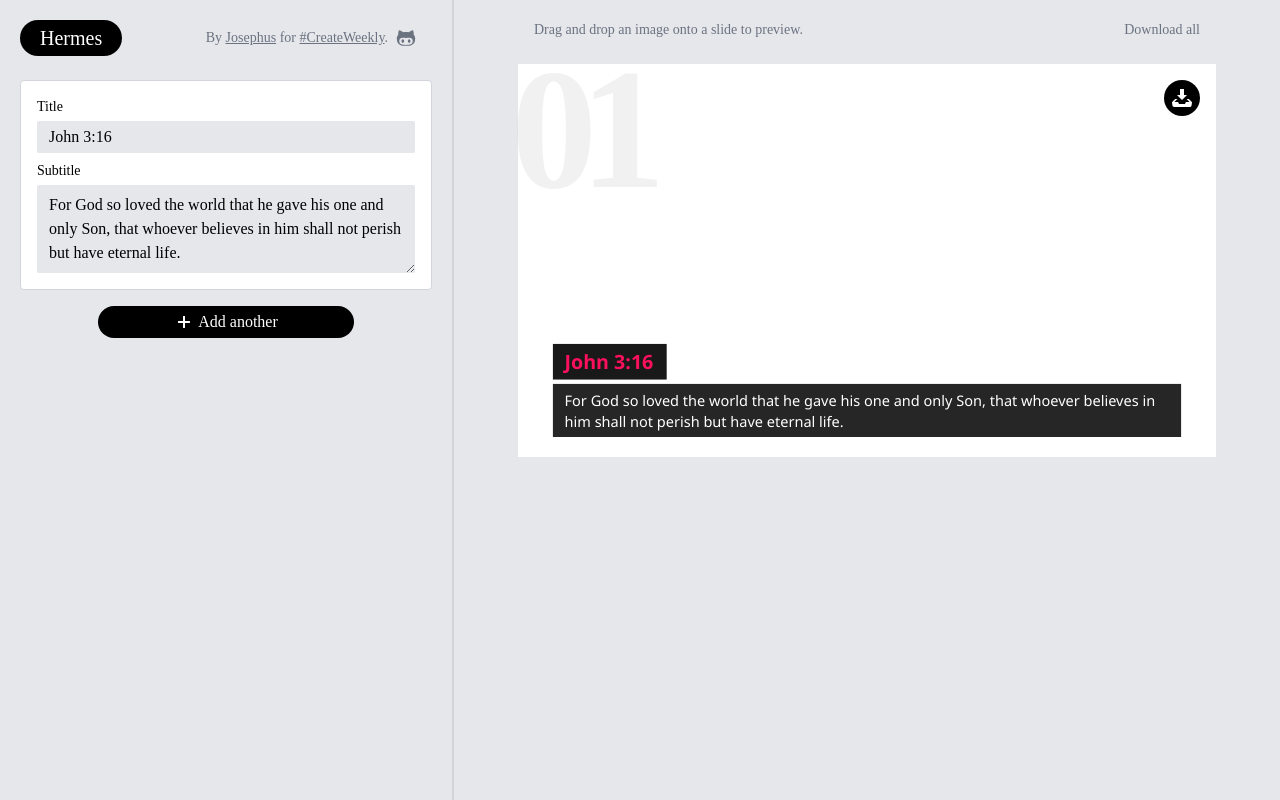
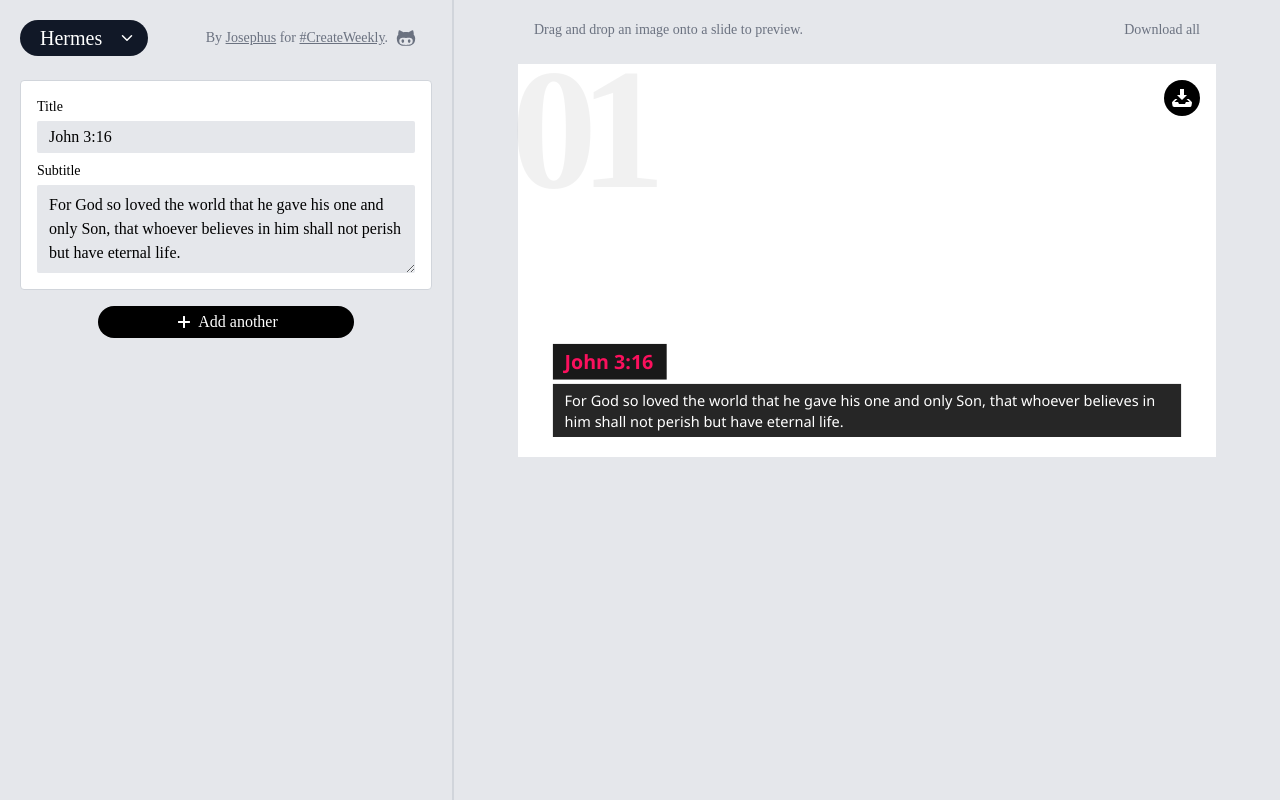
Before and after one commit to JosephusPaye/hermes, a Vue app: page / in a window 1280 px wide. Built offline with nearby package versions, Linux system fonts and the light colour scheme; a web font is replaced by a local one.

Commit message:
Add ability to import and export lower thirds

```diff
--- a/src/App.vue
+++ b/src/App.vue
@@ -4,7 +4,11 @@
       class="w-1/3 flex flex-col bg-gray-200 border-r-2 border-gray-300 relative"
       style="min-width: 454px; max-width: 580px"
     >
-      <Header class="absolute z-20 top-0" />
+      <Header
+        class="absolute z-20 top-0"
+        @import="onImport"
+        @export="onExport"
+      />
       <Editor
         :lowerThirds="lowerThirds"
         @add="addLowerThird"
@@ -12,13 +16,18 @@
       />
     </div>
     <div class="w-2/3 flex-grow bg-gray-200 flex flex-col">
-      <Preview :lowerThirds="lowerThirds" :backgroundImage="backgroundImage" />
+      <Preview
+        :lowerThirds="lowerThirds"
+        :backgroundImage="backgroundImage"
+        ref="preview"
+      />
     </div>
   </div>
 </template>
 
 <script>
 import debounce from 'lodash.debounce';
+import { saveAs } from 'file-saver';
 
 import Header from './components/Header.vue';
 import Editor from './components/Editor.vue';
@@ -122,6 +131,20 @@ export default {
         this.backgroundImage = URL.createObjectURL(file);
       }
     },
+
+    onImport(data) {
+      if (confirm('Replace the current lower thirds with the imported data?')) {
+        this.lowerThirds = data;
+      }
+    },
+
+    onExport() {
+      const blob = new Blob([JSON.stringify(this.lowerThirds, null, '  ')], {
+        type: 'text/plain;charset=utf-8',
+      });
+
+      saveAs(blob, 'Lower Thirds.hermeslt');
+    },
   },
 };
 </script>
--- a/src/components/Header.vue
+++ b/src/components/Header.vue
@@ -2,30 +2,32 @@
   <div class="w-full">
     <div class="px-5 pt-5 flex items-center w-full">
       <div
-        class="text-xl bg-black text-white cursor-default select-none leading-none px-5 h-9 flex items-center rounded-full"
+        class="text-xl bg-gray-900 text-white cursor-default select-none leading-none pl-5 pr-2 h-9 flex items-center rounded-full rounded-r-none"
         title="Lower thirds that do the limbo"
       >
         Hermes
       </div>
-      <!--
-        Settings button:
       <button
-          class="border-l border-gray-200 bg-black text-white rounded-full rounded-l-none pr-3 pl-2 h-9 flex items-center cursor-default hover:opacity-80 focus:opacity-80"
+        class="bg-gray-900 text-white rounded-full rounded-l-none pr-3 pl-2 h-9 flex items-center cursor-default hover:opacity-80 focus:opacity-80"
+        title="Menu"
+        @click="showMenu = !showMenu"
       >
         <svg
-            version="1.1"
           xmlns="http://www.w3.org/2000/svg"
-            width="20"
-            height="20"
-            viewBox="0 0 20 20"
+          width="18"
+          height="18"
+          viewBox="0 0 24 24"
+          fill="none"
+          stroke="currentColor"
+          stroke-width="2"
+          stroke-linecap="round"
+          stroke-linejoin="round"
+          class="feather feather-chevron-down"
+          :style="{ transform: `rotate(${showMenu ? '180deg' : '0'})` }"
         >
-            <path
-              fill="currentColor"
-              d="M16.783 10c0-1.049 0.646-1.875 1.617-2.443-0.176-0.584-0.407-1.145-0.692-1.672-1.089 0.285-1.97-0.141-2.711-0.883-0.741-0.74-0.968-1.621-0.683-2.711-0.527-0.285-1.088-0.518-1.672-0.691-0.568 0.97-1.595 1.615-2.642 1.615-1.048 0-2.074-0.645-2.643-1.615-0.585 0.173-1.144 0.406-1.671 0.691 0.285 1.090 0.059 1.971-0.684 2.711-0.74 0.742-1.621 1.168-2.711 0.883-0.285 0.527-0.517 1.088-0.691 1.672 0.97 0.568 1.615 1.394 1.615 2.443 0 1.047-0.645 2.074-1.615 2.643 0.175 0.584 0.406 1.144 0.691 1.672 1.090-0.285 1.971-0.059 2.711 0.682s0.969 1.623 0.684 2.711c0.527 0.285 1.087 0.518 1.672 0.693 0.568-0.973 1.595-1.617 2.643-1.617 1.047 0 2.074 0.645 2.643 1.617 0.584-0.176 1.144-0.408 1.672-0.693-0.285-1.088-0.059-1.969 0.683-2.711 0.741-0.74 1.622-1.166 2.711-0.883 0.285-0.527 0.517-1.086 0.692-1.672-0.973-0.569-1.619-1.395-1.619-2.442zM10 13.652c-2.018 0-3.653-1.635-3.653-3.652 0-2.018 1.636-3.654 3.653-3.654s3.652 1.637 3.652 3.654c0 2.018-1.634 3.652-3.652 3.652z"
-            ></path>
+          <polyline points="6 9 12 15 18 9"></polyline>
         </svg>
       </button>
-      -->
       <div class="text-gray-500 text-sm ml-auto flex pr-4">
         <div>
           By
@@ -67,11 +69,71 @@
         </a>
       </div>
     </div>
+
+    <div
+      class="bg-white shadow-lg inline-block rounded mt-1 py-4 px-4 ml-5 mr-5 max-w-xs"
+      v-if="showMenu"
+    >
+      <label class="inline-flex">
+        <input
+          type="file"
+          class="sr-only"
+          accept=".hermeslt"
+          @change="onFileChange"
+        />
+        <div
+          class="text-gray-100 bg-gray-900 px-4 py-px rounded-full hover:bg-gray-700 focus:bg-gray-700"
+        >
+          Import
+        </div>
+      </label>
+      <button
+        class="text-gray-100 bg-gray-900 px-4 py-px rounded-full ml-1 cursor-default hover:bg-gray-700 focus:bg-gray-700"
+        @click="onExport"
+      >
+        Export
+      </button>
+    </div>
   </div>
 </template>
 
 <script>
 export default {
   name: 'Header',
+
+  data() {
+    return {
+      showMenu: false,
+    };
+  },
+
+  methods: {
+    onFileChange(e) {
+      if (e.target.files && e.target.files[0]) {
+        const file = e.target.files[0];
+        const reader = new FileReader();
+
+        reader.addEventListener('load', (e) => {
+          const text = e.target.result;
+
+          try {
+            const data = JSON.parse(text);
+            this.showMenu = false;
+            this.$emit('import', data);
+          } catch (err) {
+            alert(`Selected file "${file.name}" is not valid`);
+            console.log('Import error', err);
+          }
+        });
+
+        reader.readAsText(file);
+      }
+    },
+
+    onExport() {
+      this.showMenu = false;
+      this.$emit('export');
+    },
+  },
 };
 </script>
```
Lines whose indentation alone changed are shown as unchanged.
